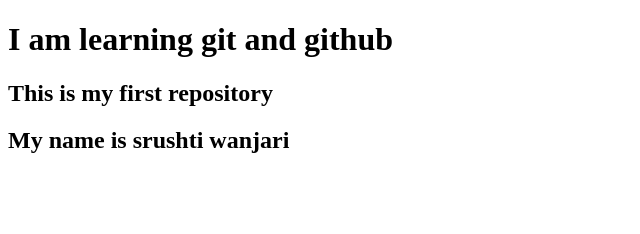
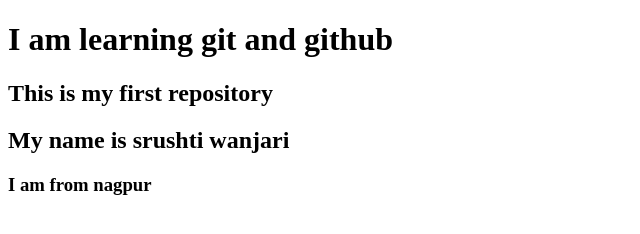
Before and after one commit to SrushtiWanjari/Basic_git_practice, a plain HTML site: page index.html in a window 1280 px wide. Shown: the whole page, without its empty margins (0-640 px from the left). Drawn offline with Linux system fonts and the light colour scheme.

Commit message:
heading added

```diff
--- a/index.html
+++ b/index.html
@@ -7,5 +7,6 @@
     <h1>I am learning git and github</h1>
     <h2>This is my first repository</h2>
     <h2>My name is srushti wanjari</h2>
+    <h3>I am from nagpur</h3>
 </body>
 </html>
```
